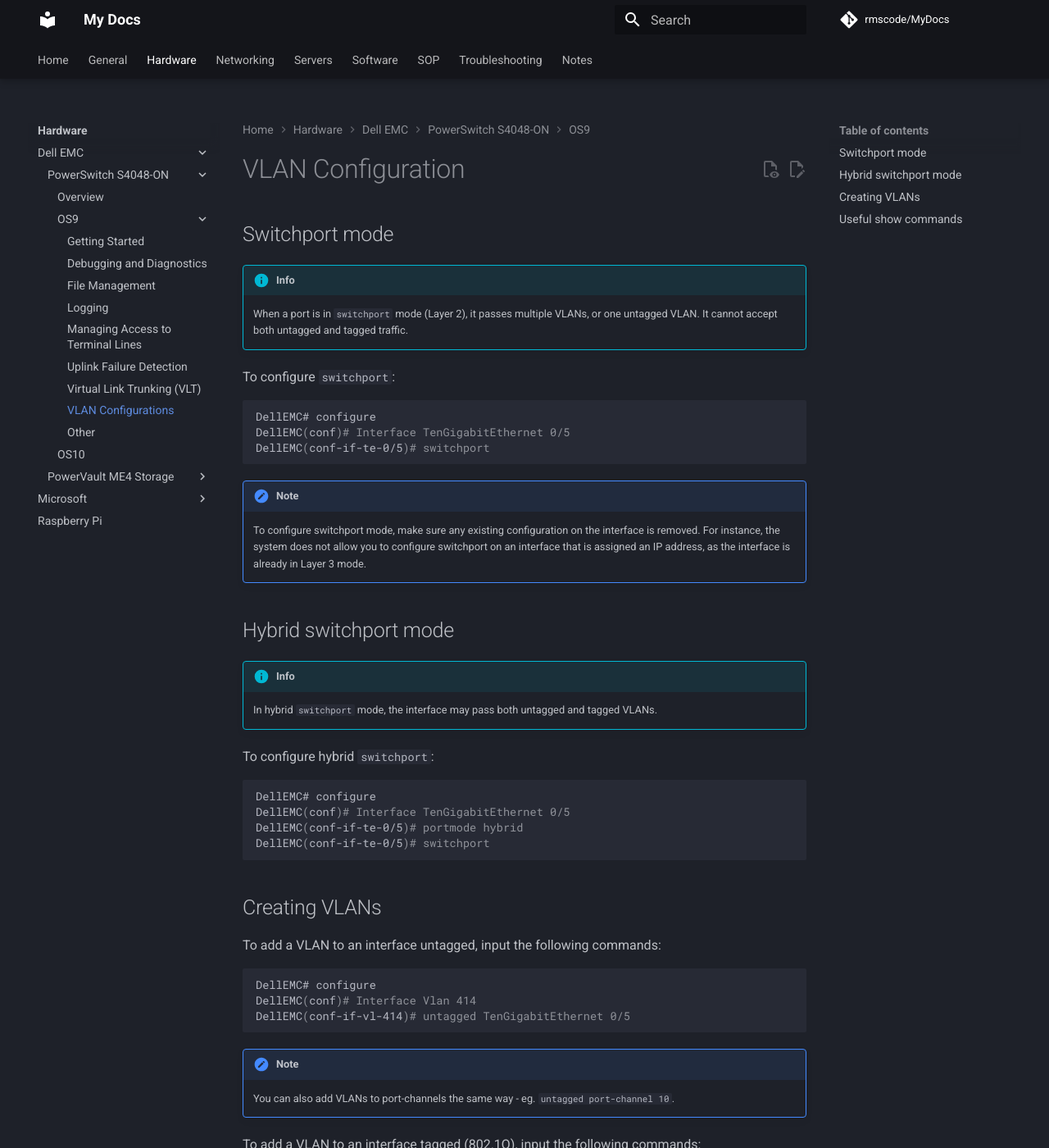
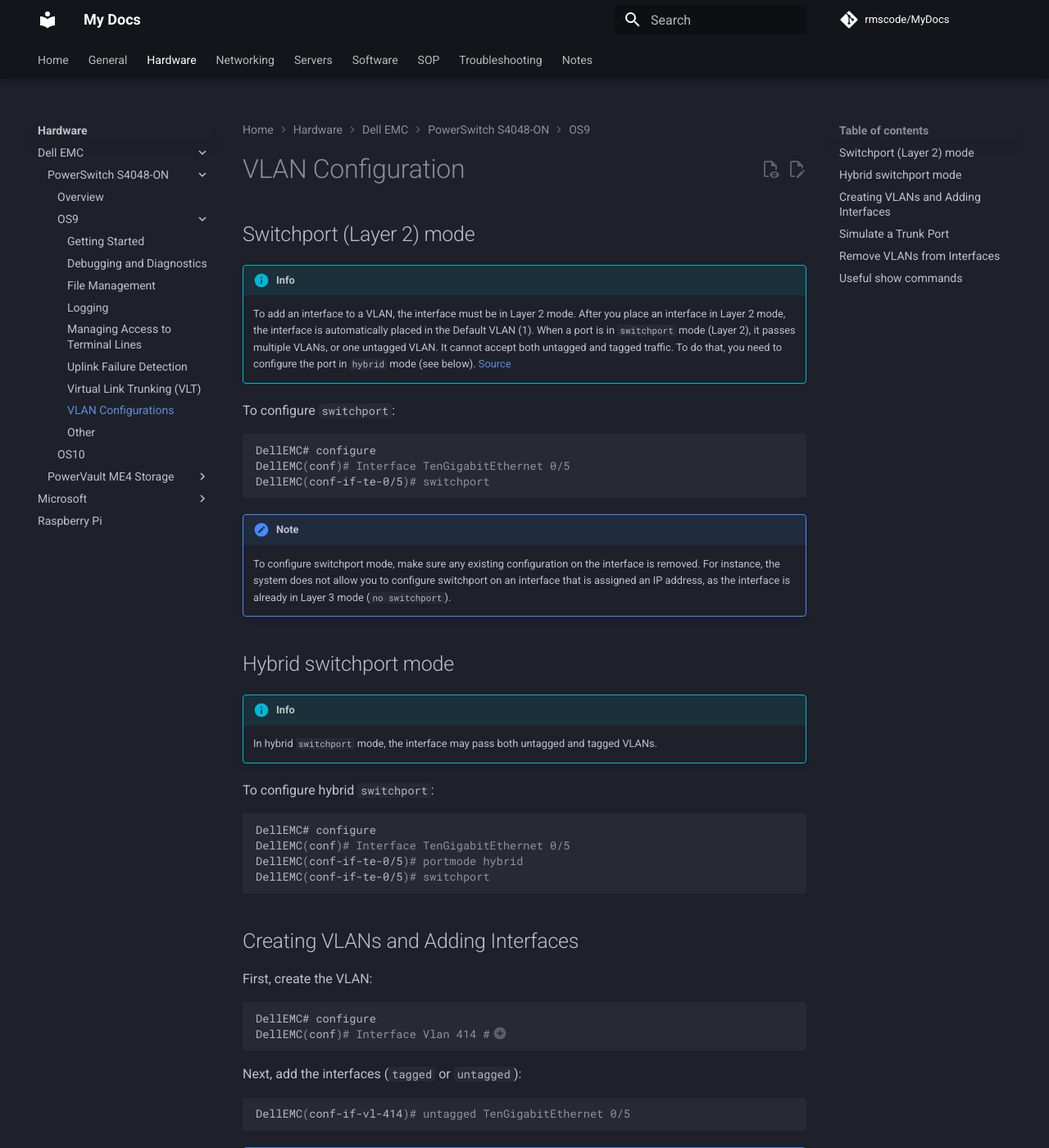
Before and after one commit to rmscode/binary-garden, an MkDocs documentation site: the page built from docs/hardware/dell-emc/S4048-ON/os9-vlan.md, in a window 1280 px wide and 1400 px high. Shown: the whole window at 82% size. Built offline with MkDocs 1.6.1 and Material for MkDocs 9.7.7, drawn with Linux system fonts in a browser that asks for light colours; comment, search, counter and statistics services are not loaded; some of the changed text lies outside the part shown.

Commit message:
Update os9-vlan.md

````diff
--- a/docs/hardware/dell-emc/S4048-ON/os9-vlan.md
+++ b/docs/hardware/dell-emc/S4048-ON/os9-vlan.md
@@ -1,10 +1,11 @@
 # VLAN Configuration
 
-## Switchport mode
+
+## Switchport (Layer 2) mode
 
 !!! info
 
-    When a port is in `switchport` mode (Layer 2), it passes multiple VLANs, or one untagged VLAN. It cannot accept both untagged and tagged traffic.
+    To add an interface to a VLAN, the interface must be in Layer 2 mode. After you place an interface in Layer 2 mode, the interface is automatically placed in the Default VLAN (1). When a port is in `switchport` mode (Layer 2), it passes multiple VLANs, or one untagged VLAN. It cannot accept both untagged and tagged traffic. To do that, you need to configure the port in `hybrid` mode (see below). [Source](https://www.dell.com/support/manuals/en-us/dell-emc-os-9/s4048-on-9.14.2.4-config/vlans-and-port-tagging?guid=guid-397912b0-60b7-46bc-ab62-417d337e3cc2&lang=en-us)
 
 To configure `switchport`:
 
@@ -16,7 +17,7 @@
 
 !!! note
 
-    To configure switchport mode, make sure any existing configuration on the interface is removed. For instance, the system does not allow you to configure switchport on an interface that is assigned an IP address, as the interface is already in Layer 3 mode.
+    To configure switchport mode, make sure any existing configuration on the interface is removed. For instance, the system does not allow you to configure switchport on an interface that is assigned an IP address, as the interface is already in Layer 3 mode (`no switchport`).
 
 ## Hybrid switchport mode
 
@@ -33,27 +34,28 @@
 DellEMC(conf-if-te-0/5)# switchport
 ```
 
-## Creating VLANs
+## Creating VLANs and Adding Interfaces
 
-To add a VLAN to an interface untagged, input the following commands:
+First, create the VLAN:
 
 ```shell
 DellEMC# configure
-DellEMC(conf)# Interface Vlan 414
+DellEMC(conf)# Interface Vlan 414 #(1)
+```
+
+1. `414` is the VLAN ID. This number can be anythig from 2 to 4094. VLAN 1 is the default VLAN.
+
+Next, add the interfaces (`tagged` or `untagged`):
+
+```shell
 DellEMC(conf-if-vl-414)# untagged TenGigabitEthernet 0/5
 ```
 
 !!! note
 
-    You can also add VLANs to port-channels the same way - eg. `untagged port-channel 10`.
+    You can also add VLANs to port-channels the same way - eg. `untagged port-channel 414`.
 
-To add a VLAN to an interface tagged (802.1Q), input the following commands:
-
-```shell
-DellEMC(conf-if-vl-414)# tagged TenGigabitEthernet 0/9
-```
-
-To apply multiple VLANs to an interface:
+Apply multiple VLANs to an interface:
 
 ```shell
 DellEMC# configure
@@ -61,15 +63,21 @@
 % Warning: interface-range ignores Non-existing ports (not configured).    #(1)
 ```
 
-1. This error message is stating that within the range of 414 to 515, only the VLANs we have already created are configured. This is useful for creating a link to a Trunk Cisco port. Interface range Vlan 2-4094 allows you to add all existing VLANs to an interface to simulate a Trunk port without creating excess configuration. This command does not create new VLANs.
+1. This warning message is stating that within the range of 414 to 515, only the VLANs we have already created are configured. This is useful for creating a link to a Trunk Cisco port.
 
-To apply the VLAN to a range of interfaces:
+Apply a VLAN to a range of interfaces:
 
 ```shell
 DellEMC(conf-if-vl-414)# tagged te0/5-10
 ```
 
-To remove the VLAN from the interface:
+## Simulate a Trunk Port
+
+`Interface range Vlan 2-4094` allows you to add all existing VLANs to an interface to simulate a Trunk port without creating excess configuration. This command does not create new VLANs.
+
+## Remove VLANs from Interfaces
+
+To remove a VLAN from an interface use the `no tagged` and `no untagged` commands:
 
 !!! note
 
````
